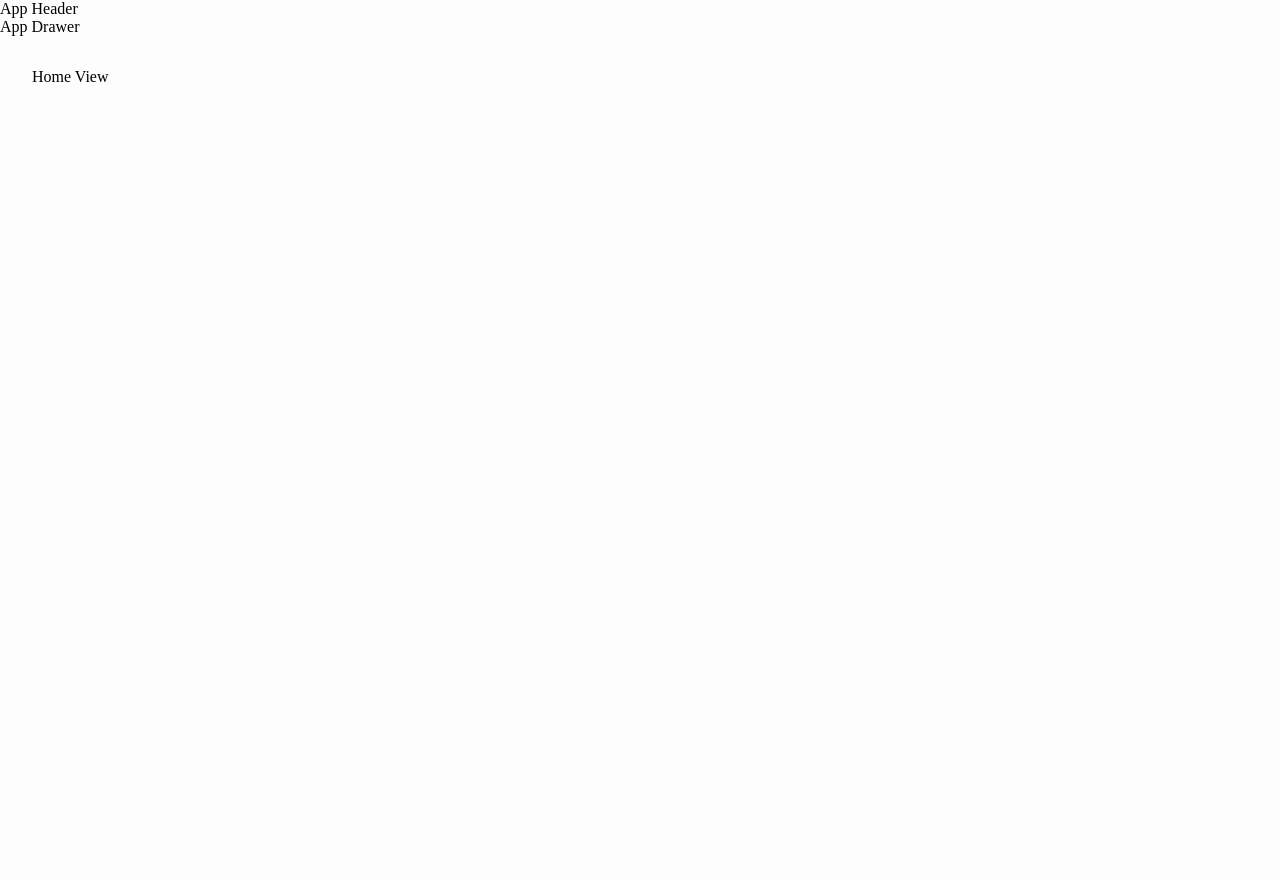
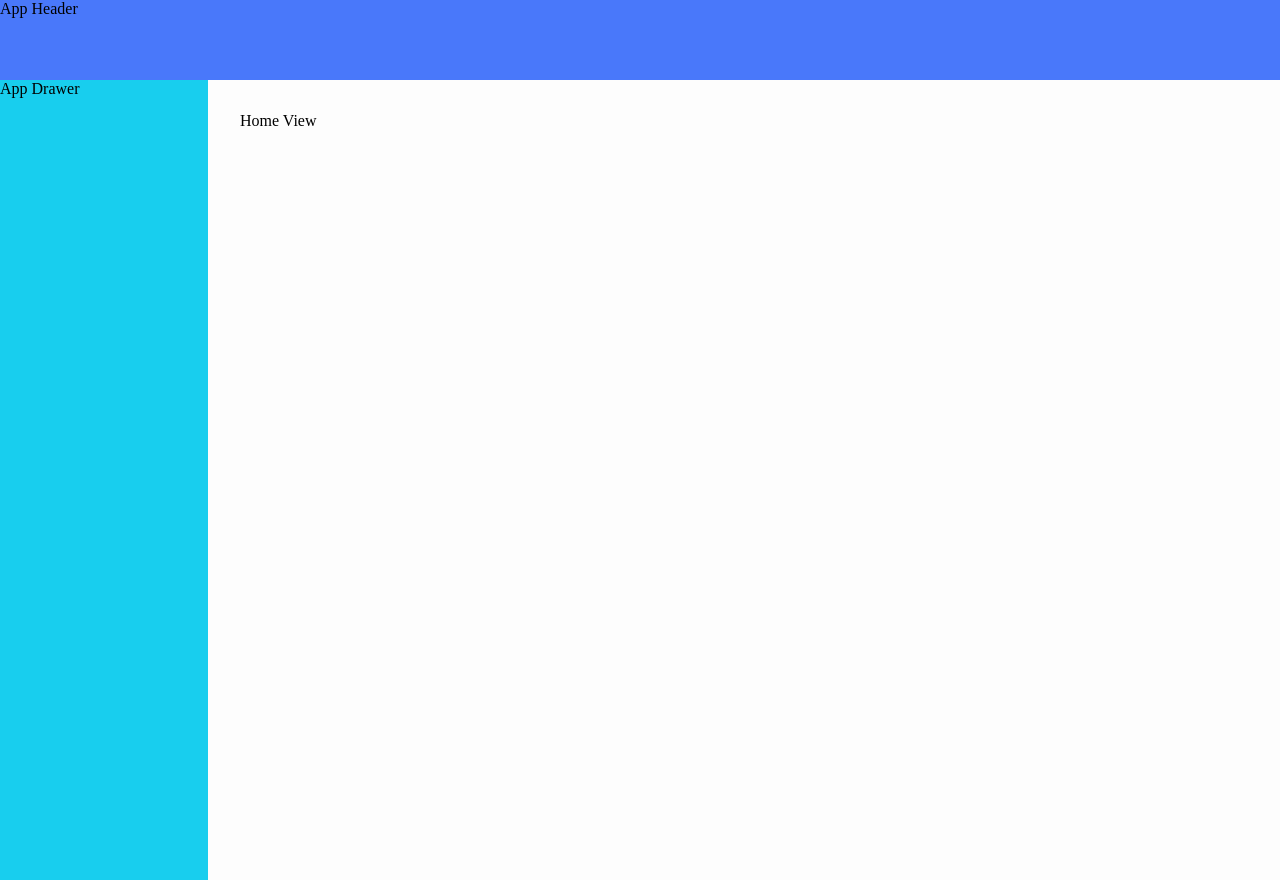
Before and after one commit to JShilling4/vue-ts-app-starter, a Vue app: page / in a window 1280 px wide. Before the commit the page ends 800 px from the top, so only its background shows below. Built offline with nearby package versions, Linux system fonts and the light colour scheme.

Commit message:
add useLayout and apply to existing layout components

```diff
--- a/src/App.vue
+++ b/src/App.vue
@@ -1,6 +1,20 @@
 <script lang="ts" setup>
+import { computed, onMounted, provide } from "vue";
 import { AppLayout } from "@/components/AppLayout";
 import { ViewContainer } from "@/components/ViewContainer";
+import { useLayout } from "@/composables/useLayout";
+import { layoutKey } from "@/utils/symbols";
+
+const { layout: $layout } = useLayout();
+provide(layoutKey, $layout);
+
+const appHeight = computed(() => {
+  return `calc(100vh - ${$layout.header.height})`;
+});
+
+onMounted(() => {
+  console.log(appHeight.value);
+});
 </script>
 
 <template>
@@ -13,4 +27,13 @@ import { ViewContainer } from "@/components/ViewContainer";
 
 <style lang="scss">
 @import "./styles/scss/main.scss";
+
+html,
+body {
+  height: 100%;
+}
+#app {
+  height: 100%;
+  width: 100%;
+}
 </style>
--- a/src/components/AppDrawer/AppDrawer.vue
+++ b/src/components/AppDrawer/AppDrawer.vue
@@ -1,21 +1,43 @@
 <script setup lang="ts">
+import { inject, watch } from "vue";
+import { ILayout } from "@/composables/useLayout";
+import { layoutKey } from "@/utils/symbols";
+
 export type PropTypes = {
-  position?: "left" | "right";
+  modelValue: boolean;
+  side?: "left" | "right";
   width?: string;
 };
 
-withDefaults(defineProps<PropTypes>(), {
-  position: "left",
-  width: "200",
+const props = withDefaults(defineProps<PropTypes>(), {
+  side: "left",
+  width: "13rem",
 });
+
+const $layout = inject<ILayout>(layoutKey) as ILayout;
+
+watch(
+  () => props.width,
+  (newValue) => {
+    $layout.leftDrawer.width = newValue;
+  },
+  { immediate: true }
+);
 </script>
 
 <template>
-  <div class="app-drawer">
-    <aside>
+  <aside :class="['app-drawer', { 'app-drawer--hidden': !props.modelValue }]">
+    <div class="app-drawer__content">
       <slot></slot>
-    </aside>
-  </div>
+    </div>
+  </aside>
 </template>
 
-<style lang="scss" scoped></style>
+<style lang="scss" scoped>
+.app-drawer {
+  position: absolute;
+  top: v-bind("$layout.header.height");
+  height: 100%;
+  width: v-bind(width);
+}
+</style>
--- a/src/components/AppHeader/AppHeader.vue
+++ b/src/components/AppHeader/AppHeader.vue
@@ -1,7 +1,25 @@
 <script setup lang="ts">
-// export type PropTypes = {};
+import { ILayout } from "@/composables/useLayout";
+import { layoutKey } from "@/utils/symbols";
+import { inject, watch } from "vue";
 
-// withDefaults(defineProps<PropTypes>(), {});
+export type PropTypes = {
+  height?: string;
+};
+
+const props = withDefaults(defineProps<PropTypes>(), {
+  height: "4rem",
+});
+
+const $layout = inject<ILayout>(layoutKey) as ILayout;
+
+watch(
+  () => props.height,
+  (newValue) => {
+    $layout.header.height = newValue;
+  },
+  { immediate: true }
+);
 </script>
 
 <template>
@@ -10,4 +28,10 @@
   </header>
 </template>
 
-<style lang="scss" scoped></style>
+<style lang="scss" scoped>
+.app-header {
+  width: 100%;
+  height: v-bind(height);
+  z-index: 2000;
+}
+</style>
--- a/src/components/AppLayout/AppLayout.vue
+++ b/src/components/AppLayout/AppLayout.vue
@@ -1,12 +1,25 @@
 <script setup lang="ts">
+import { inject } from "vue";
 import { AppDrawer } from "../AppDrawer";
 import { AppHeader } from "../AppHeader";
+import { layoutKey } from "@/utils/symbols";
+import { type ILayout } from "@/composables/useLayout";
+
+const $layout = inject<ILayout>(layoutKey) as ILayout;
 </script>
 
 <template>
   <div class="app-layout">
-    <AppHeader>App Header</AppHeader>
-    <AppDrawer>App Drawer</AppDrawer>
+    <AppHeader class="bg-primary text-white" height="5rem">
+      App Header
+    </AppHeader>
+    <AppDrawer
+      v-model="$layout.leftDrawer.isVisible"
+      side="left"
+      class="bg-secondary"
+    >
+      App Drawer
+    </AppDrawer>
     <slot></slot>
   </div>
 </template>
--- a/src/components/ViewContainer/ViewContainer.vue
+++ b/src/components/ViewContainer/ViewContainer.vue
@@ -1,13 +1,19 @@
 <script setup lang="ts">
+import { ILayout } from "@/composables/useLayout";
+import { layoutKey } from "@/utils/symbols";
+import { inject } from "vue";
+
 export type PropTypes = {
-  vpad: string;
-  hpad: string;
+  vPad?: string;
+  hPad?: string;
 };
 
 withDefaults(defineProps<PropTypes>(), {
-  vpad: "2rem",
-  hpad: "2rem",
+  vPad: "2rem",
+  hPad: "2rem",
 });
+
+const $layout = inject<ILayout>(layoutKey) as ILayout;
 </script>
 
 <template>
@@ -18,9 +24,10 @@ withDefaults(defineProps<PropTypes>(), {
 
 <style lang="scss" scoped>
 .view-container {
-  padding-top: v-bind(vpad);
-  padding-bottom: v-bind(vpad);
-  padding-left: v-bind(vpad);
-  padding-right: v-bind(vpad);
+  padding-top: v-bind(vPad);
+  padding-bottom: v-bind(vPad);
+  padding-left: v-bind(hPad);
+  padding-right: v-bind(hPad);
+  margin-left: v-bind("$layout.leftDrawer.width");
 }
 </style>
--- /dev/null
+++ b/src/composables/useLayout/index.ts
@@ -0,0 +1,2 @@
+export * from "./useLayout";
+export * from "./types";
--- /dev/null
+++ b/src/composables/useLayout/types.ts
@@ -0,0 +1,9 @@
+export interface ILayout {
+  header: {
+    height: string;
+  };
+  leftDrawer: {
+    isVisible: boolean;
+    width: string;
+  };
+}
--- /dev/null
+++ b/src/composables/useLayout/useLayout.ts
@@ -0,0 +1,14 @@
+import { reactive } from "vue";
+
+export function useLayout() {
+  const layout = reactive({
+    header: {
+      height: "",
+    },
+    leftDrawer: {
+      isVisible: true,
+      width: "",
+    },
+  });
+  return { layout };
+}
--- /dev/null
+++ b/src/utils/symbols.ts
@@ -0,0 +1 @@
+export const layoutKey = "_layout_";
```
